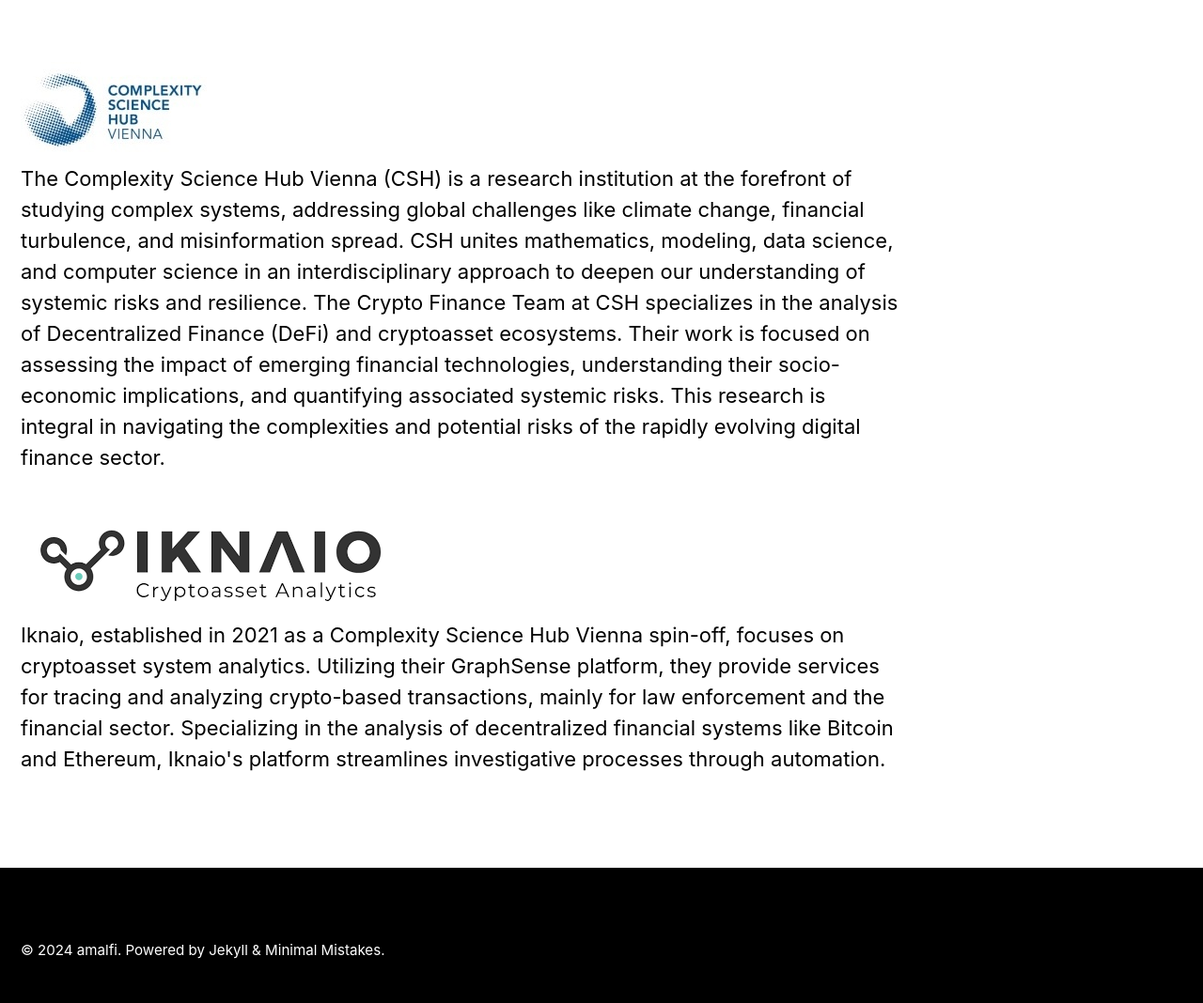
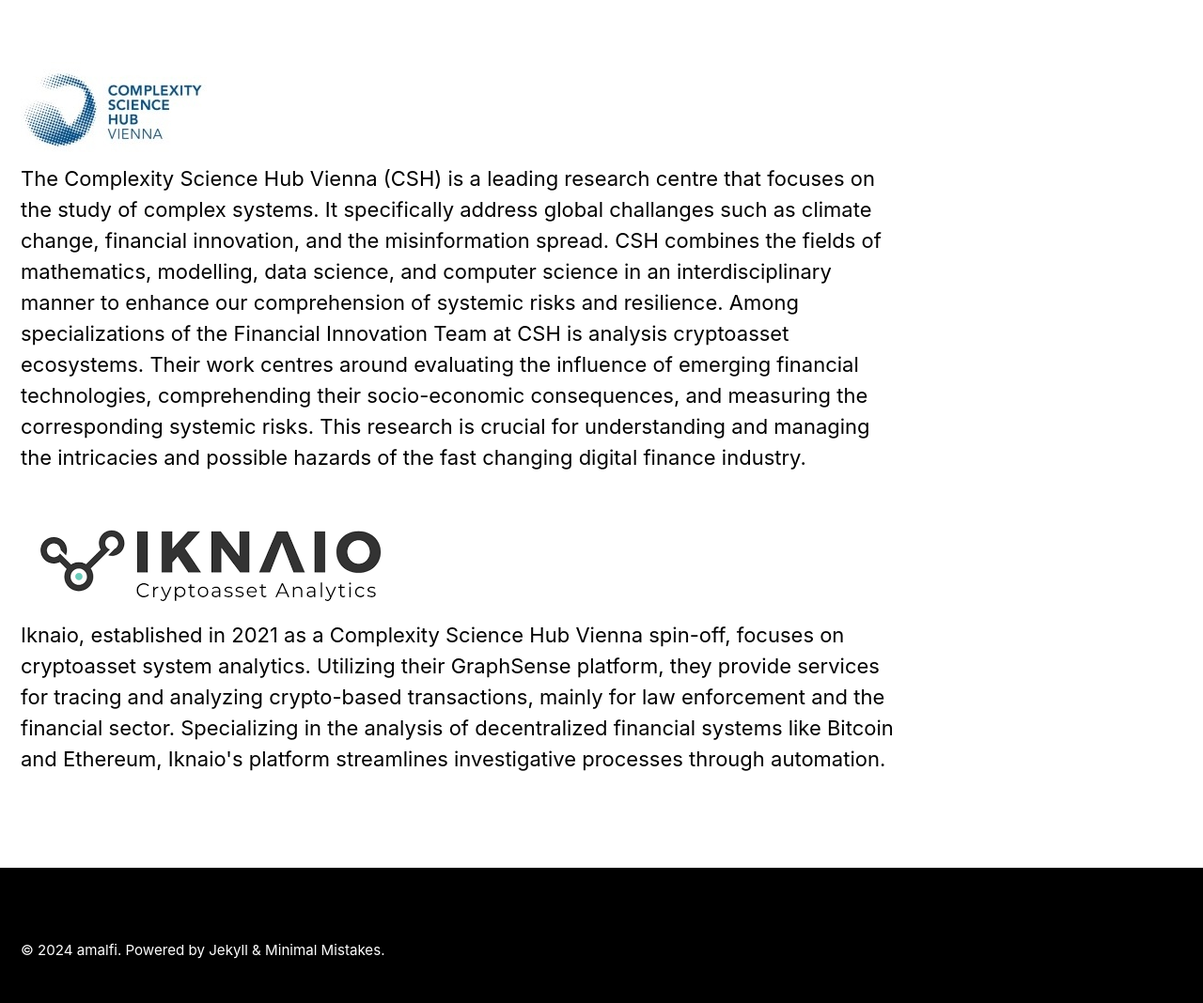
Before and after one commit to StefanKit/defitrace-website, a Jekyll site: the page built from consortium.html, in a window 1280 px wide. Shown: the part 379-1447 px from the top of the page at 94% size. Built offline with Jekyll 4.4.1, drawn with Linux system fonts in a browser that asks for light colours; cached includes are drawn as plain includes.

Commit message:
changed text CSH

```diff
--- a/consortium.html
+++ b/consortium.html
@@ -11,7 +11,7 @@
 <img src="{{ '/assets/images/csh.jpeg' | relative_url }}" alt=""> <br />
 
 
-The Complexity Science Hub Vienna (CSH) is a research institution at the forefront of studying complex systems, addressing global challenges like climate change, financial turbulence, and misinformation spread. CSH unites mathematics, modeling, data science, and computer science in an interdisciplinary approach to deepen our understanding of systemic risks and resilience. The Crypto Finance Team at CSH specializes in the analysis of Decentralized Finance (DeFi) and cryptoasset ecosystems. Their work is focused on assessing the impact of emerging financial technologies, understanding their socio-economic implications, and quantifying associated systemic risks. This research is integral in navigating the complexities and potential risks of the rapidly evolving digital finance sector. <br />
+The Complexity Science Hub Vienna (CSH) is a leading research centre that focuses on the study of complex systems. It specifically address global challanges  such as climate change, financial innovation, and the misinformation spread. CSH combines the fields of mathematics, modelling, data science, and computer science in an interdisciplinary manner to enhance our comprehension of systemic risks and resilience. Among specializations of the Financial Innovation Team at CSH is analysis cryptoasset ecosystems. Their work centres around evaluating the influence of emerging financial technologies, comprehending their socio-economic consequences, and measuring the corresponding systemic risks. This research is crucial for understanding and managing the intricacies and possible hazards of the fast changing digital finance industry. <br />
 
 
 <br />
```
